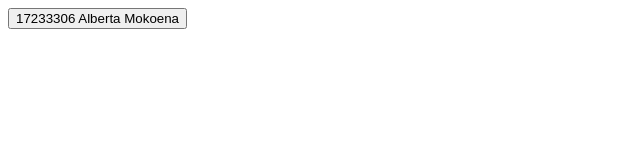
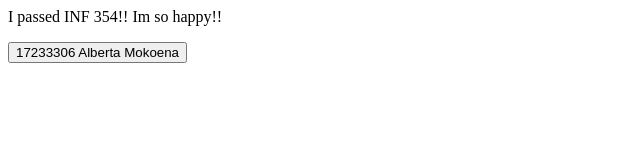
Before and after one commit to AlbertaMokoena/PassSemesterTest, a plain HTML site: page index.html in a window 1280 px wide. Shown: the whole page, without its empty margins (0-640 px from the left). Drawn offline with Linux system fonts and the light colour scheme.

Commit message:
modified html

```diff
--- a/Site.css
+++ b/Site.css
@@ -0,0 +1,14 @@
+body {
+  background-color: powderblue;
+}
+h1 {
+  color: blue;
+}
+p {
+  color: red;
+}
+
+p {
+  border: 1px solid powderblue;
+  padding: 30px;
+}
--- a/index.html
+++ b/index.html
@@ -1,9 +1,12 @@
 <html>
-<head>
+
+<head><title>
+PassSemesterTest
+</title>
 <script type="text/javascript" src="Site.js"></script>
 </head>
 <body>
-
+<p>I passed INF 354!! Im so happy!! </p>
 
 <button onclick="MyFunction()">17233306 Alberta Mokoena</button>
 </body>
```
